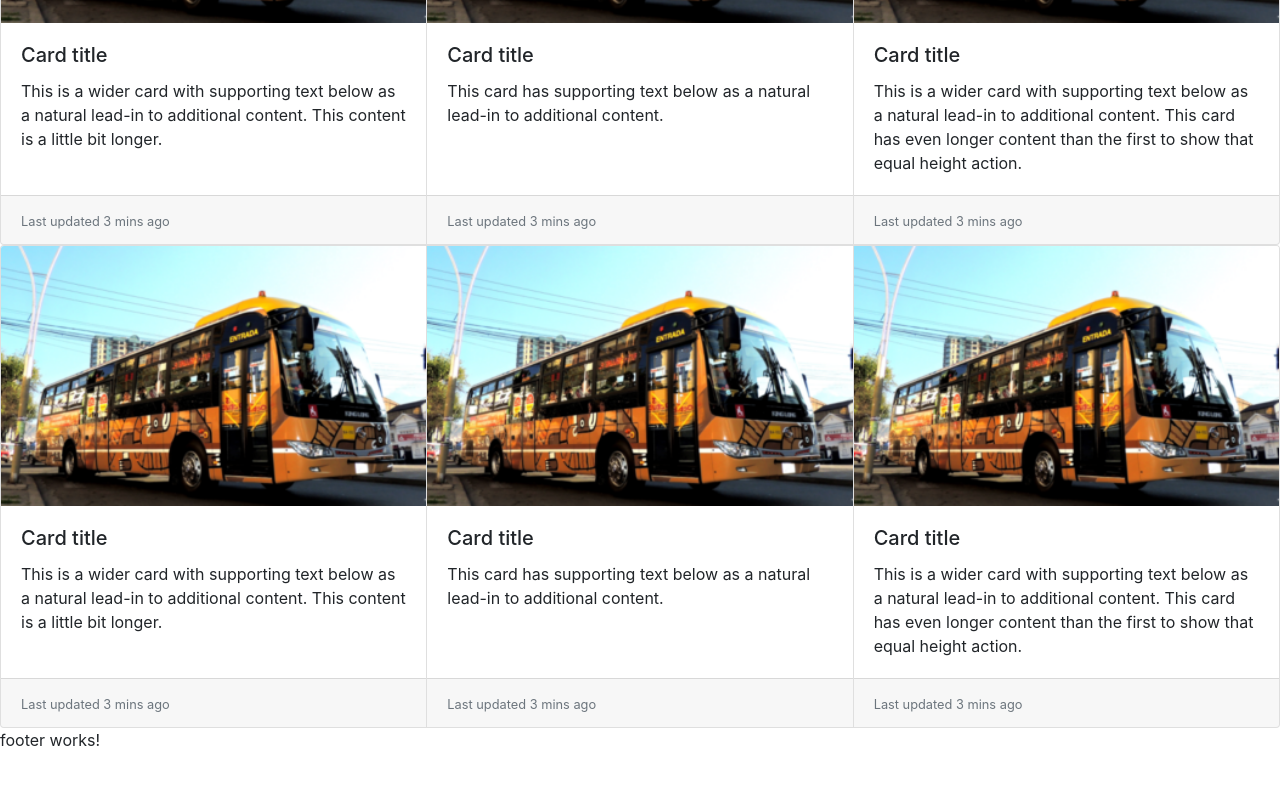
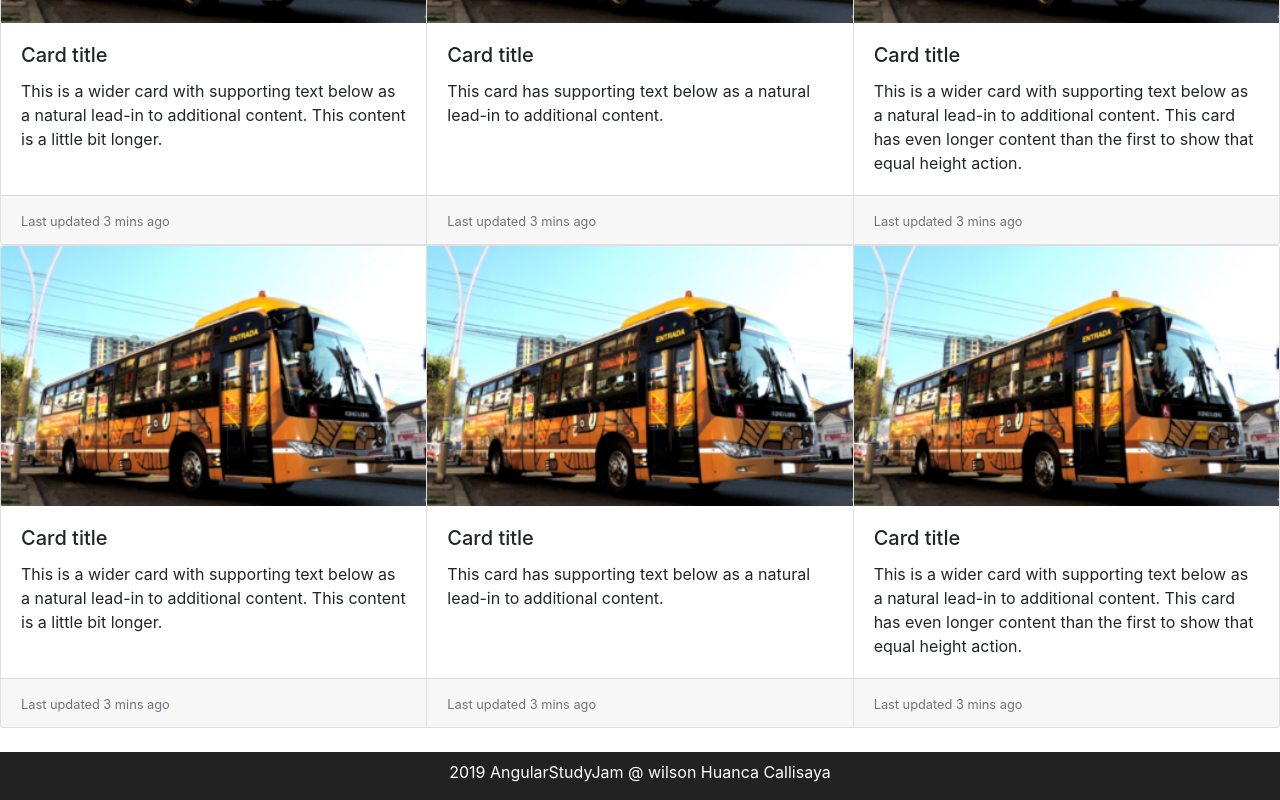
Before and after one commit to wallas83/AngularRuaPuma, an Angular app: page / in a window 1280 px wide. Shown: the part 998-1798 px from the top of the page. Before the commit the page ends 1766 px from the top, so only its background shows below. Built offline with nearby package versions, Linux system fonts and the light colour scheme.

Commit message:
modificacion del footer

```diff
--- a/src/app/components/footer/footer.component.css
+++ b/src/app/components/footer/footer.component.css
@@ -0,0 +1,8 @@
+/*FOOTER*/
+.footer{
+color: #ffffff;
+background: #222222;
+margin-top: 1.5em;
+padding-top: 0.5em;
+display: flex;
+}
--- a/src/app/components/footer/footer.component.html
+++ b/src/app/components/footer/footer.component.html
@@ -1,3 +1,5 @@
-<p>
-  footer works!
-</p>
+<footer class="footer text-center">
+  <div class="container">
+        <p> 2019 AngularStudyJam @ wilson Huanca Callisaya</p>
+    </div>
+</footer>
```
